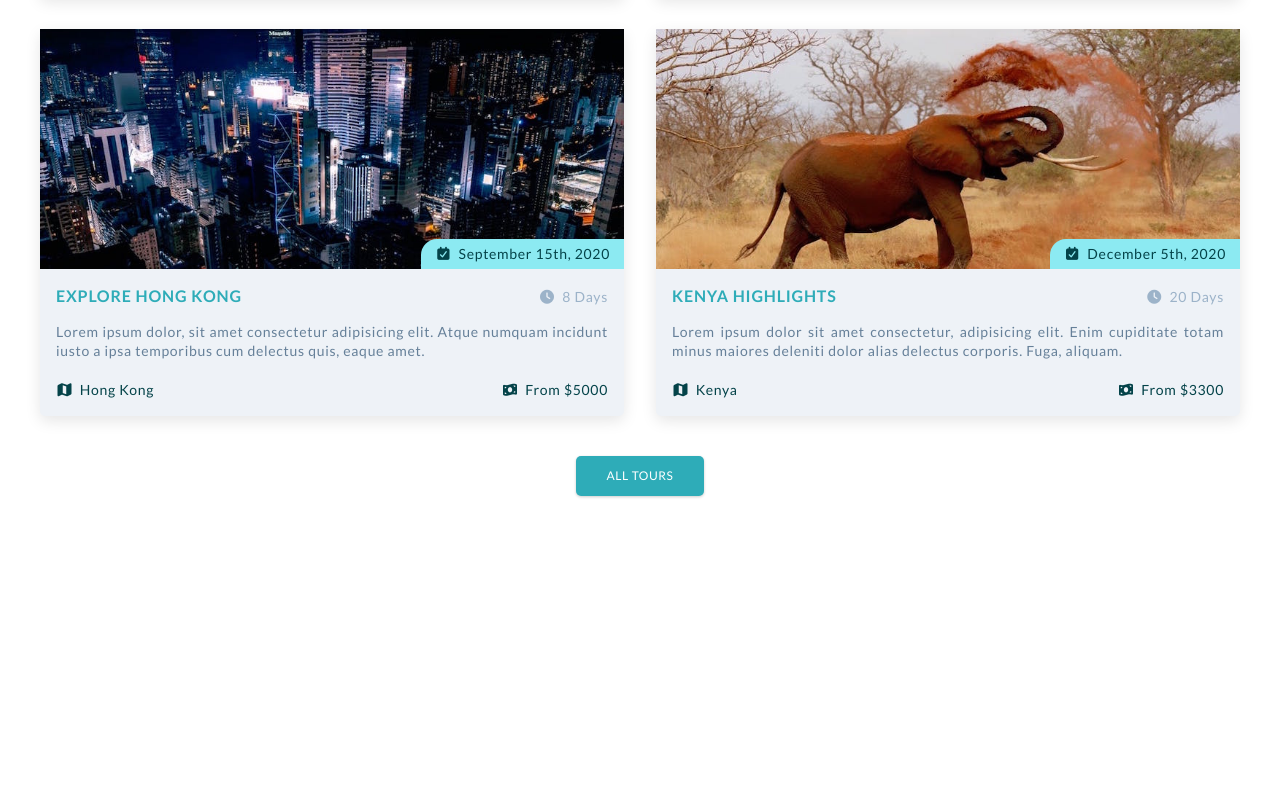
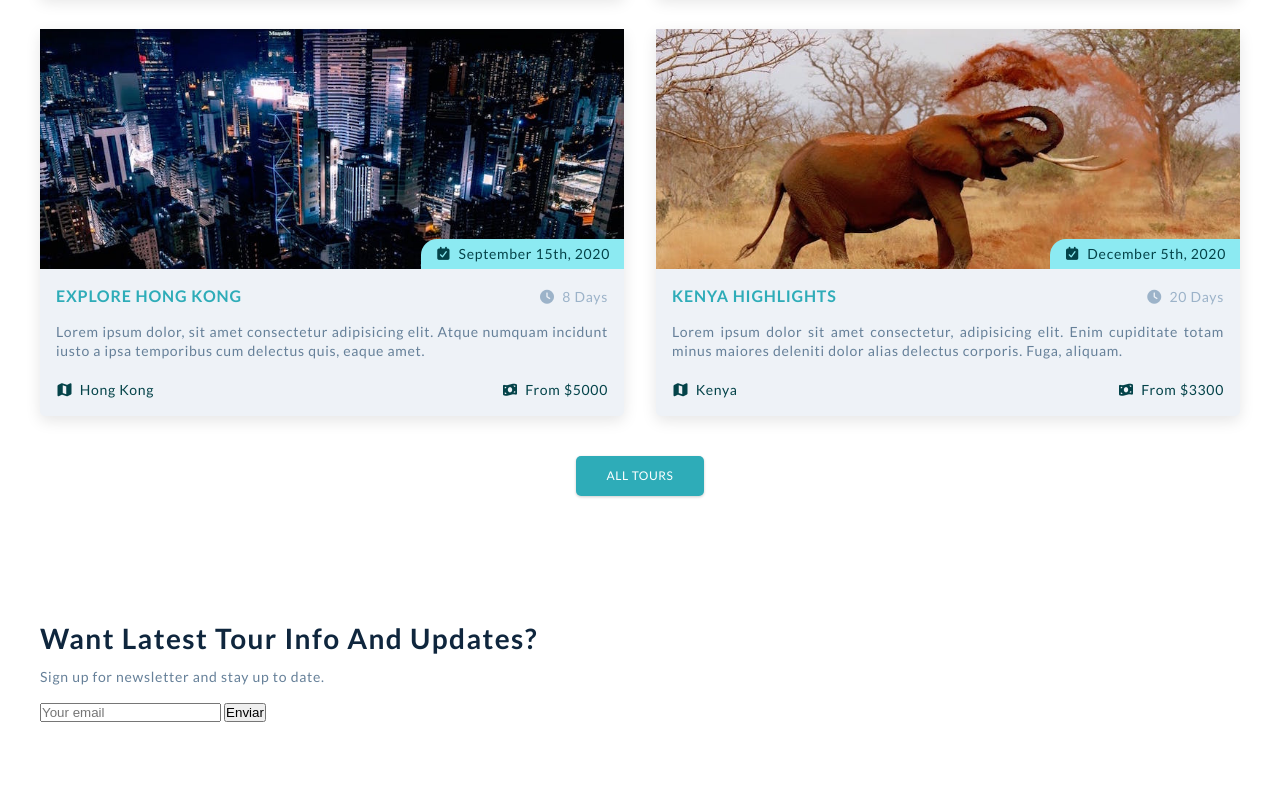
Before and after one commit to desarrollowebestudio/backroads, a plain HTML site: page index.html in a window 1280 px wide. Shown: the part 2333-3119 px from the top of the page. Before the commit the page ends 2893 px from the top, so only its background shows below. Drawn offline with Linux system fonts and the light colour scheme.

Commit message:
226 Contact HTML

```diff
--- a/index.html
+++ b/index.html
@@ -378,6 +378,34 @@
     </section>
     <!-- FIN SECCIÓN: VIAJES DESTACADOS -->
 
+    <!-- SECCIÓN: CONTACTO -->
+    <section id="seccionContacto">
+      <div class="contenidoSeccion">
+
+        <!-- Columna: Texto Sección Contacto -->
+        <article class="columnaTextoContacto">
+          <h3>Want latest tour info and updates?</h3>
+          <p>Sign up for newsletter and stay up to date.</p>
+        </article>
+
+        <!-- Columna: Formulario Contacto -->
+        <article class="formularioContacto">
+          <form>
+
+            <!-- Único Campo: Correo -->
+            <input type="email" name="campoCorreo" placeholder="Your email" />
+
+            <!-- Botón Submit -->
+            <button type="submit" id="botonSubmitContacto">Enviar</button>
+
+          </form>
+        </article>
+
+      </div>
+    </section>
+
+    <!-- FIN SECCIÓN: CONTACTO -->
+
   </main>
   <!-- FIN CONTENIDO PRINCIPAL -->
 
```
